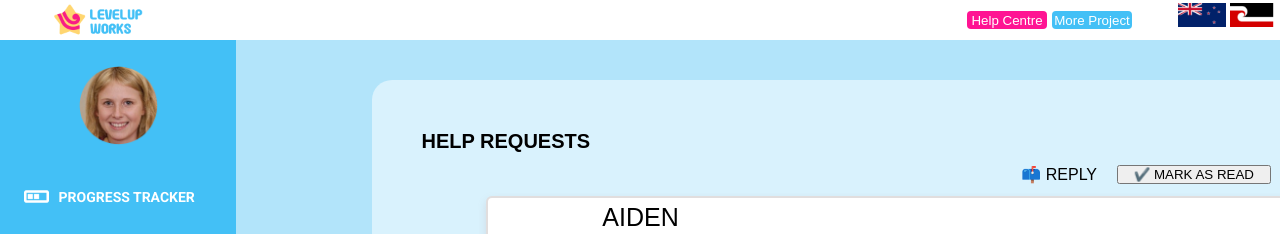
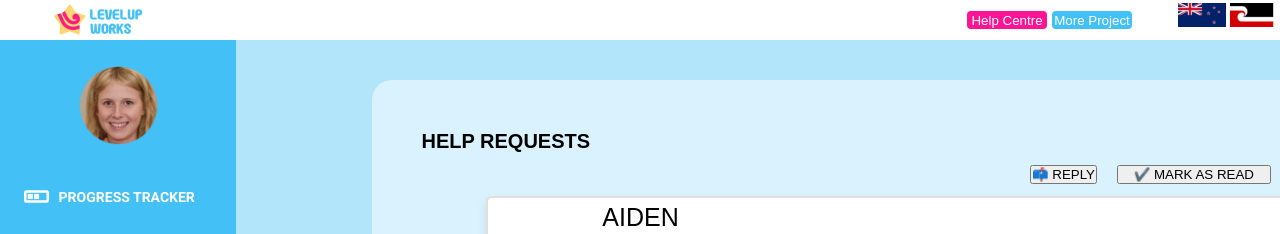
Before and after one commit to Mission-Ready/2502-L4FT17-missionx-frontend-t3, a React (Vite) app: page /teacher-dashboard/helpRequest in a window 1280 px wide. Shown: the top 234 px of the page. Built offline with nearby package versions, Linux system fonts and the light colour scheme.

Commit message:
front-end dev

```diff
--- a/src/pages/Turqoise/HelpRequest/HelpRequest.jsx
+++ b/src/pages/Turqoise/HelpRequest/HelpRequest.jsx
@@ -1,5 +1,6 @@
 import styles from "./HelpRequest.module.css";
 import { useState } from "react";
+import { Link } from "react-router-dom";
 
 export default function HelpRequest() {
   const [students, setStudents] = useState([
@@ -7,7 +8,7 @@
       id: 1,
       name: "Aiden",
       img: "AidenAndrews.png",
-      needsHelp: true,
+      // needsHelp: true,
       checked: false,
       date: "TUE 28 April 2020",
       time: "10:43 AM",
@@ -16,7 +17,7 @@
       id: 2,
       name: "Rawiri",
       img: "RawiriFletcher.png",
-      needsHelp: true,
+      // needsHelp: true,
       checked: false,
       date: "TUE 28 April 2020",
       time: "9:52 AM",
@@ -25,7 +26,7 @@
       id: 3,
       name: "Neveah",
       img: "NeveahMachenry.png",
-      needsHelp: true,
+      // needsHelp: true,
       checked: false,
       date: "MON 27 April 2020",
       time: " 4:59 PM",
@@ -34,7 +35,7 @@
       id: 4,
       name: "Javier",
       img: "JavierFuego.png",
-      needsHelp: true,
+      // needsHelp: true,
       checked: false,
       date: "MON 27 April 2020",
       time: " 3:00 PM",
@@ -43,14 +44,14 @@
       id: 5,
       name: "Tokio",
       img: "TokioHan.png",
-      needsHelp: true,
+      // needsHelp: true,
       checked: false,
       date: "MON 27 April 2020",
       time: " 11:23 AM",
     },
   ]);
 
-  // map the class #id with arrow function to track #id if checked or not
+  // map the class #id with arrow method to track #id if checked or not
   function handleCheckboxChange(id) {
     setStudents(
       students.map((student) =>
@@ -68,7 +69,10 @@
       <div className={styles.innerContainer}>
         <p className={styles.helpRequest}>HELP REQUESTS</p>
         <div className={styles.headBtn}>
-          <p>📫 REPLY</p>
+          <Link to="/teacherProfileViewer">
+            <button>📫 REPLY</button>
+          </Link>
+          {/* <p>📫 REPLY</p> */}
           <button className={styles.markBtn} onClick={handleMarkAsRead}>
             ✔️ MARK AS READ
           </button>
--- a/src/pages/Turqoise/TeacherProfileViewer/TeacherProfileViewer.jsx
+++ b/src/pages/Turqoise/TeacherProfileViewer/TeacherProfileViewer.jsx
@@ -7,7 +7,7 @@
 function teacherProfile() {
   return (
     <div className={styles.studentProfileViewerBackground}>
-      <MoneHeader></MoneHeader>
+      <MoneHeader />
       <div className={styles.outerBox}>
         <section className={styles.profileBox}>
           <div>
@@ -94,7 +94,7 @@
         </div>
       </div>
 
-      <MoneFooter></MoneFooter>
+      <MoneFooter />
     </div>
   );
 }
```
